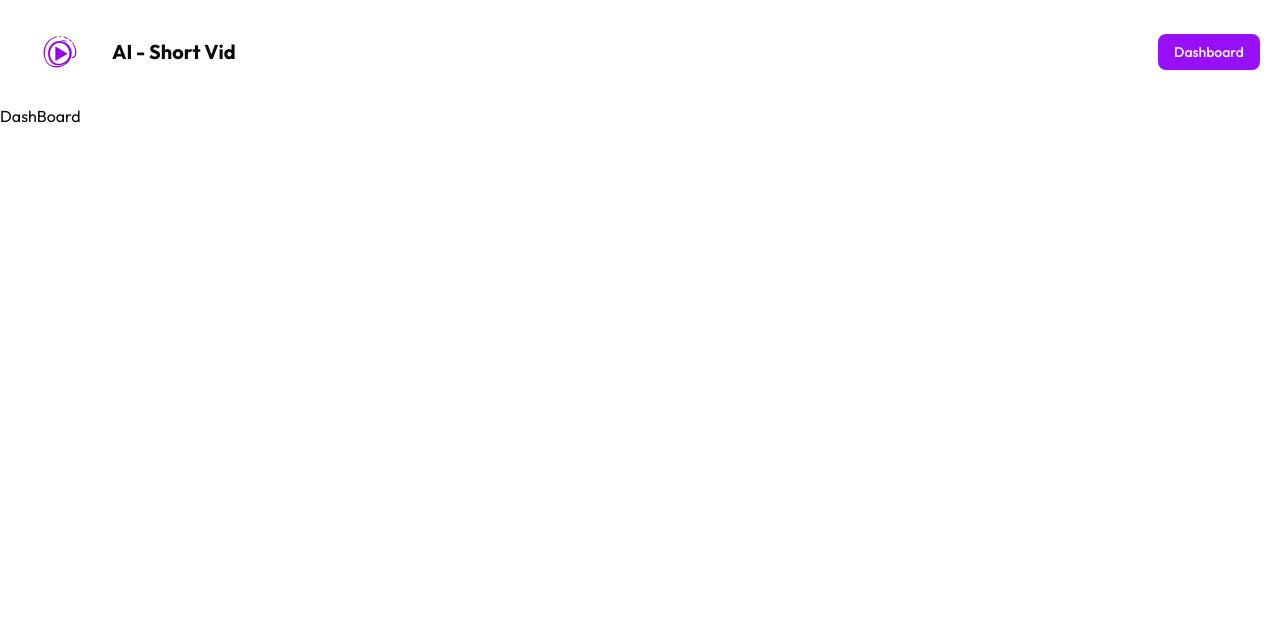
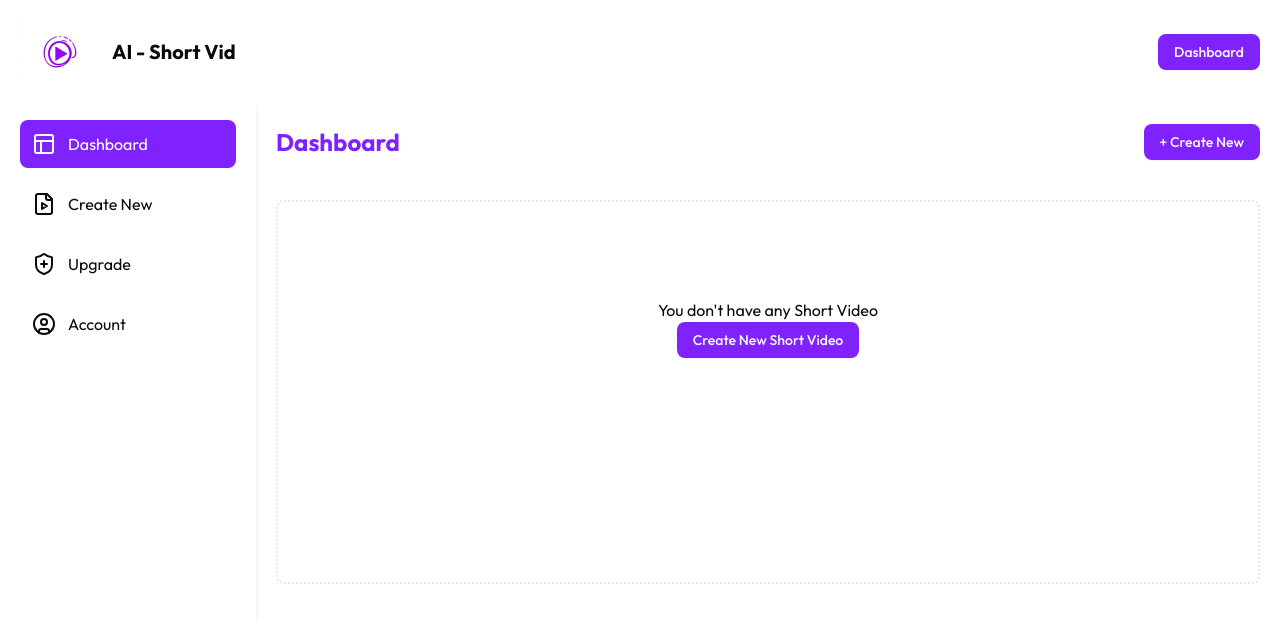
Before and after one commit to Shri1927/AI-short-video-genrator, a Next.js app: page /dashboard in a window 1280 px wide. Shown: the top 622 px of the page. Built offline with nearby package versions, Linux system fonts and the light colour scheme; no server answers.

Commit message:
added some routes

```diff
--- /dev/null
+++ b/app/dashboard/_components/EmptyState.jsx
@@ -0,0 +1,15 @@
+import React from 'react'
+import { Button } from "@/components/ui/button"
+import Link from 'next/link'
+const EmptyState = () => {
+  return (
+    <div className='flex flex-col items-center mt-10 border-2 border-dotted p-5 py-24 rounded-md h-96 '>
+      <h2>You don't have any Short Video</h2>
+      <Link href={'/create-new'}>
+      <Button className='bg-violet-600' >Create New Short Video</Button>
+      </Link>
+    </div>
+  )
+}
+
+export default EmptyState
--- a/app/dashboard/_components/Header.jsx
+++ b/app/dashboard/_components/Header.jsx
@@ -10,7 +10,7 @@
           <h2 className='font-bold text-xl'>AI - Short Vid </h2>
        </div>
        <div className='flex gap-3 items-center'>
-          <Button className='bg-purple-600 hover:bg-purple-500'>Dashboard</Button>
+          <Button className='bg-violet-600 hover:bg-violet-500'>Dashboard</Button>
           <UserButton/>
        </div>
     </div>
--- /dev/null
+++ b/app/dashboard/_components/SideNav.jsx
@@ -0,0 +1,55 @@
+'use client'
+import { CircleUser, FileVideo, PanelsTopLeft, ShieldPlus } from 'lucide-react'
+import React from 'react'
+import Link from 'next/link'
+import { usePathname } from 'next/navigation'
+const SideNav = () => {
+    const MenuOtions =[
+        {
+            id:1,
+            name:'Dashboard',
+            path:'/dashboard',
+            icon:PanelsTopLeft
+        },
+        {
+            id:2,
+            name:'Create New',
+            path:'/create-new',
+            icon:FileVideo
+        },
+        {
+            id:3,
+            name:'Upgrade',
+            path:'/upgrade',
+            icon:ShieldPlus
+        },
+        {
+            id:4,
+            name:'Account',
+            path:'/accounts',
+            icon:CircleUser
+        },
+    ]
+
+    const path = usePathname();
+    console.log(path);
+
+  return (
+    <div className='w-64 h-screen shadow-md p-5'>
+      <div className='grid gap-3'>
+        {MenuOtions.map( (item , index) =>(
+            <Link href={item.path} key={index}>
+            <div className={`flex gap-3 items-center p-3
+            hover:bg-violet-600 hover:text-white rounded-md cursor-pointer
+            ${path == item.path && 'bg-violet-600 text-white'}`}>
+                <item.icon size={24} />
+                <p>{item.name}</p>
+            </div>
+            </Link>
+        ))}
+      </div>
+    </div>
+  )
+}
+
+export default SideNav
--- /dev/null
+++ b/app/dashboard/create-new/page.jsx
@@ -0,0 +1,11 @@
+import React from 'react'
+
+const page = () => {
+  return (
+    <div>
+
+    </div>
+  )
+}
+
+export default page
--- a/app/dashboard/layout.jsx
+++ b/app/dashboard/layout.jsx
@@ -1,11 +1,17 @@
 import React from 'react'
 import Header from './_components/Header'
+import SideNav from './_components/SideNav'
 const DashboardLayout = ({ children }) => {
     return (
         <div>
+            <div className='hidden md:block bg-white fixed mt-[100px] w-64 h-screen'>
+                <SideNav/>
+            </div>
             <div>
                 <Header/>
-                {children}
+                <div className='md:ml-64 p-5'>
+                    {children}
+                </div>
             </div>
         </div>
     )
--- a/app/dashboard/page.jsx
+++ b/app/dashboard/page.jsx
@@ -1,9 +1,20 @@
+'use client'
 import React from 'react'
+import { Button } from "@/components/ui/button"
+import EmptyState from './_components/EmptyState';
 
 const DashBoard = () => {
+  const [videoList, setVideoList] = React.useState([]);
   return (
     <div>
-      DashBoard
+      <div className='flex justify-between items-center'>
+        <h2 className='font-bold text-2xl text-violet-600'>Dashboard</h2>
+        <Button className='bg-violet-600'>+ Create New</Button>
+      </div>
+
+       {videoList?.length==0&&<div>
+          <EmptyState/>
+        </div>}
     </div>
   )
 }
--- a/app/layout.js
+++ b/app/layout.js
@@ -3,6 +3,7 @@
 import "./globals.css";
 import Provider from "./provide";
 import {Outfit} from 'next/font/google'
+import {sanserif} from 'next/font/google'
 
 export const metadata = {
   title: "Create Next App",
@@ -10,6 +11,7 @@
 };
 
 const outFit = Outfit({subsets:['latin']});
+
 
 export default function RootLayout({ children }) {
   return (
```
